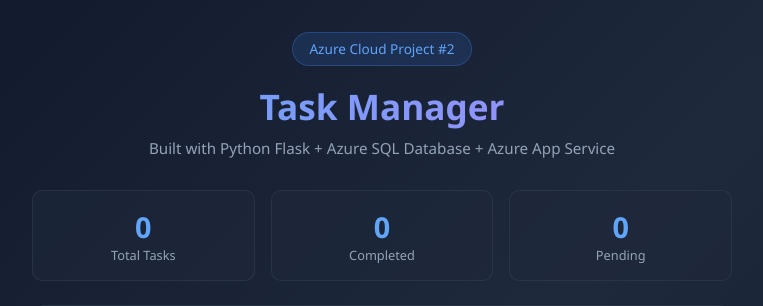
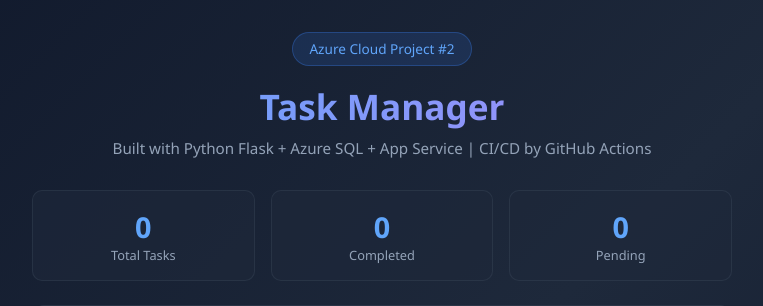
Before and after one commit to Farhan5897/azure-task-manager, a Flask app: page / in a window 1280 px wide. Shown: the top 306 px of the page, without its empty margins (258-1021 px from the left). Run offline with Flask 3, Linux system fonts and the light colour scheme; data that the repository does not hold is empty.

Commit message:
Add CI/CD badge to subtitle - deployed automatically!

```diff
--- a/templates/index.html
+++ b/templates/index.html
@@ -198,7 +198,7 @@
         <div class="header">
             <div class="badge">Azure Cloud Project #2</div>
             <h1>Task Manager</h1>
-            <p class="subtitle">Built with Python Flask + Azure SQL Database + Azure App Service</p>
+            <p class="subtitle">Built with Python Flask + Azure SQL + App Service | CI/CD by GitHub Actions</p>
         </div>
 
         <!-- Error display -->
```
Also changed, not shown: 1 other file.
